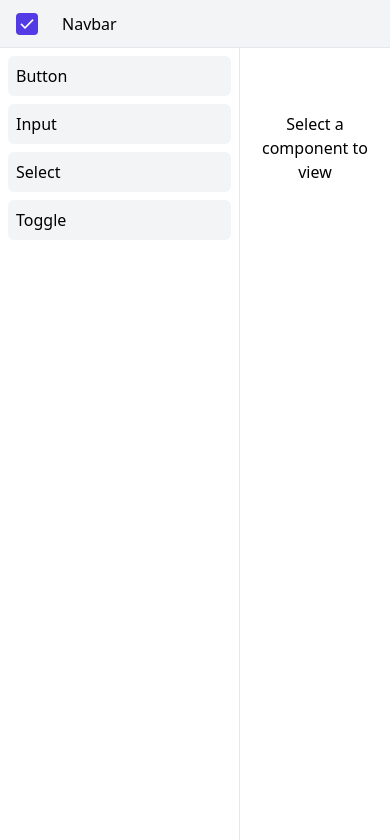
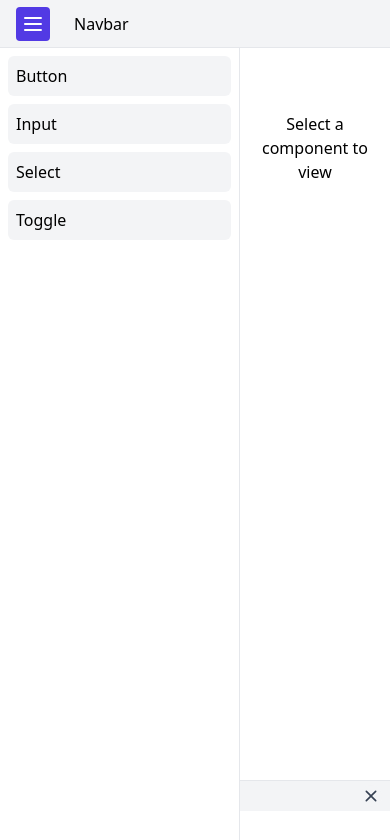
Before and after one commit to SherazJutt/veloce-vue, a Vue app: page /book in a window 390 px wide. Shown: the top 840 px of the page. Built offline with nearby package versions, Linux system fonts and the light colour scheme; the HTML template or start-up script is replaced by a standard one.

Commit message:
Add hamburger icon, update button component to use it, enhance toggle variant options, and modify Book layout for sidebar and controls panel visibility

```diff
--- a/src/components/button/Index.vue
+++ b/src/components/button/Index.vue
@@ -51,8 +51,8 @@ const classes = computed(() => {
     <div :class="{ 'justify-center': !props.icon }" class="flex w-full items-center justify-between gap-2">
       <span v-if="props.label" :class="{ 'order-2': props.iconPosition === 'left' }"> {{ props.label }} </span>
       <Icon v-if="props.icon && !props.loading" :icon="props.icon" :class="props.iconClass" class="duration-200 size-5 text-current" />
+      <Icon v-if="props.loading" icon="loading" class="duration-200 size-5 text-current" />
     </div>
 
-    <Icon v-if="props.loading" icon="loading" />
   </button>
 </template>
--- a/src/components/icon/index.ts
+++ b/src/components/icon/index.ts
@@ -3,6 +3,7 @@ import Close from "../../icons/close.vue";
 import Loading from "../../icons/loading.vue";
 import ChevronDown from "../../icons/chevron-down.vue";
 import Alert from "../../icons/alert.vue";
+import Hamburger from "../../icons/hamburger.vue";
 
 // Map of all icons
 export const icons = {
@@ -11,6 +12,7 @@ export const icons = {
   loading: Loading,
   "chevron-down": ChevronDown,
   alert: Alert,
+  hamburger: Hamburger,
 } as const;
 
 // icons names for autocomplete
--- a/src/components/toggle/Index.vue
+++ b/src/components/toggle/Index.vue
@@ -7,7 +7,7 @@
 import { computed } from "vue";
 
 const props = defineProps({
-  variant: { type: String as () => "primary" | "secondary", default: "default", options: ["primary", "secondary"] },
+  variant: { type: String as () => "primary" | "secondary" | "default", default: "default", options: ["primary", "secondary", "default"] },
 });
 
 const model = defineModel<boolean>({ default: false });
@@ -18,6 +18,8 @@ const variantClasses = computed(() => {
       return "bg-primary/25 hover:bg-primary/35 checked:after:bg-primary checked:bg-primary/25 after:bg-primary";
     case "secondary":
       return "bg-secondary/25 hover:bg-secondary/35 checked:after:bg-secondary checked:bg-secondary/25 after:bg-secondary";
+    case "default":
+      return "bg-gray-200 hover:bg-gray-300 after:!bg-gray-500";
     default:
       return "bg-gray-200 hover:bg-gray-300 after:!bg-gray-500";
   }
--- a/src/composables/useBook.ts
+++ b/src/composables/useBook.ts
@@ -26,6 +26,9 @@ interface component {
 const components = ref<component[]>([]);
 const selectedComponent = ref<component | null>(null);
 const selectedStory = ref<Story | null>(null);
+const showSidebar = ref<boolean>(true);
+const showControlsPanel = ref<boolean>(true);
+
 let isInitialized = false;
 
 // initialize the book
@@ -67,5 +70,5 @@ export default function useBook() {
     selectedStory.value = story;
   };
 
-  return { components, selectedComponent, selectedStory, setComponent, setStory };
+  return { components, selectedComponent, selectedStory, setComponent, setStory, showSidebar, showControlsPanel };
 }
--- /dev/null
+++ b/src/icons/hamburger.vue
@@ -0,0 +1,5 @@
+<template>
+	<svg xmlns="http://www.w3.org/2000/svg" width="48" height="48" viewBox="0 0 48 48">
+		<path fill="none" stroke="currentColor" stroke-linecap="round" stroke-linejoin="round" stroke-width="4" d="M7.95 11.95h32m-32 12h32m-32 12h32" />
+	</svg>
+</template>
--- a/src/layouts/Book.vue
+++ b/src/layouts/Book.vue
@@ -1,31 +1,15 @@
 <script setup lang="ts">
-import { ref, useTemplateRef, computed } from "vue";
+import { computed } from "vue";
 import Button from "../components/button/Index.vue";
 import useBook from "@/composables/useBook";
-import { useElementSize } from "@vueuse/core";
 import Controls from "../components/book/Controls.vue";
 
-const { components, selectedComponent, setComponent, selectedStory, setStory } = useBook();
-
-const showSidebar = ref<boolean>(true);
-const controlsPanel = useTemplateRef("controlsPanel");
-
-const { height } = useElementSize(controlsPanel);
-
-const getBottomPadding = computed(() => {
-  if (selectedStory.value?.showControls) {
-    return height.value + 18 + "px";
-  }
-
-  return 0;
-});
+const { components, selectedComponent, setComponent, selectedStory, setStory, showSidebar, showControlsPanel } = useBook();
 
 const getPropsTypes = (props: Record<string, any>) => {
   const defaultProps = Object.entries(props)
     .filter(([_, value]) => value !== undefined)
     .map(([key, value]) => ({ key, type: typeof value }));
-
-  console.log(defaultProps);
 
   return defaultProps || [];
 };
@@ -39,7 +23,7 @@ const getPreviewCustomizations = computed(() => {
 <template>
   <div class="h-screen w-full">
     <div class="flex h-12 items-center gap-6 border-b border-gray-200 bg-gray-100 px-4">
-      <Button icon="check" class="!p-0" @click="showSidebar = !showSidebar" />
+      <Button icon="hamburger" icon-class="!size-6" class="!p-1" @click="showSidebar = !showSidebar" />
       <h3>Navbar</h3>
     </div>
     <div class="flex h-[calc(100%-48px)]">
@@ -57,7 +41,7 @@ const getPreviewCustomizations = computed(() => {
         </div>
       </div>
       <div class="relative h-full w-full overflow-hidden">
-        <div v-if="selectedComponent" class="container h-full w-full overflow-auto p-2" :style="{ paddingBottom: getBottomPadding }">
+        <div v-if="selectedComponent" class="h-full w-full overflow-auto p-2">
           <div class="rounded-md border border-gray-200">
             <h4 class="bg-gray-100 p-2 text-base font-medium capitalize">
               {{ selectedComponent?.name }} <small>({{ selectedStory?.name }})</small>
@@ -73,14 +57,14 @@ const getPreviewCustomizations = computed(() => {
             <h4 class="rounded-t-md bg-gray-100 p-2 text-base font-medium capitalize">Props</h4>
 
             <div class="divide-y divide-gray-200">
-              <div class="grid h-14 grid-cols-4 items-center gap-2 divide-gray-200 p-2 text-center text-base font-medium capitalize">
+              <div class="grid h-14 grid-cols-4 items-center gap-2 divide-x divide-gray-200 p-2 text-center text-base font-medium capitalize">
                 <h4>Key</h4>
                 <p>Type</p>
                 <p>Default</p>
                 <p>Control</p>
               </div>
 
-              <div v-for="(item, index) in getPropsTypes(selectedComponent?.props)" :key="index" class="grid h-14 grid-cols-4 items-center gap-2 divide-gray-200 p-2 text-center text-sm capitalize">
+              <div v-for="(item, index) in getPropsTypes(selectedComponent?.props)" :key="index" class="grid h-14 grid-cols-4 items-center gap-2 divide-x divide-gray-200 p-2 text-center text-sm capitalize">
                 <h4>{{ item.key }}</h4>
                 <p>{{ item.type }}</p>
                 <span>-</span>
@@ -94,7 +78,14 @@ const getPreviewCustomizations = computed(() => {
         </div>
 
         <!-- controls -->
-        <div :class="selectedStory ? 'bottom-0' : '-bottom-full'" class="absolute right-0 left-0 z-50 h-fit max-h-[350px] overflow-auto border-t border-gray-200 bg-white p-4 duration-200" ref="controlsPanel"></div>
+        <div :class="showControlsPanel ? 'bottom-0' : '-bottom-full'" class="absolute right-0 left-0 z-50 h-fit max-h-[350px] overflow-auto border-y border-gray-200 bg-white duration-200">
+          <div class="flex justify-end bg-gray-100 px-2 py-1">
+            <Button icon="close" icon-class="!size-5 text-gray-700" class="!p-0" variant="ghost" rounded @click="showControlsPanel = !showControlsPanel" />
+          </div>
+          <div class="p-4">
+            <pre>{{ selectedStory }}</pre>
+          </div>
+        </div>
       </div>
     </div>
   </div>
```
